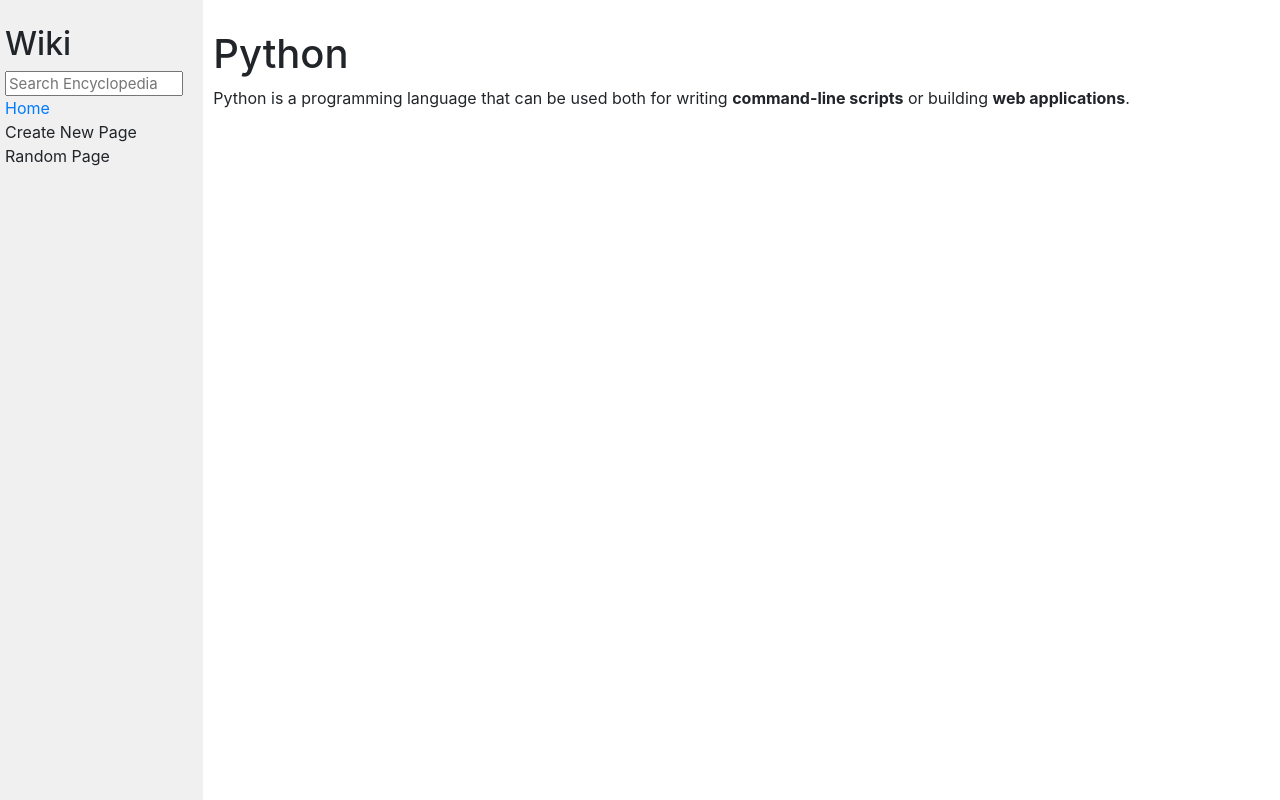
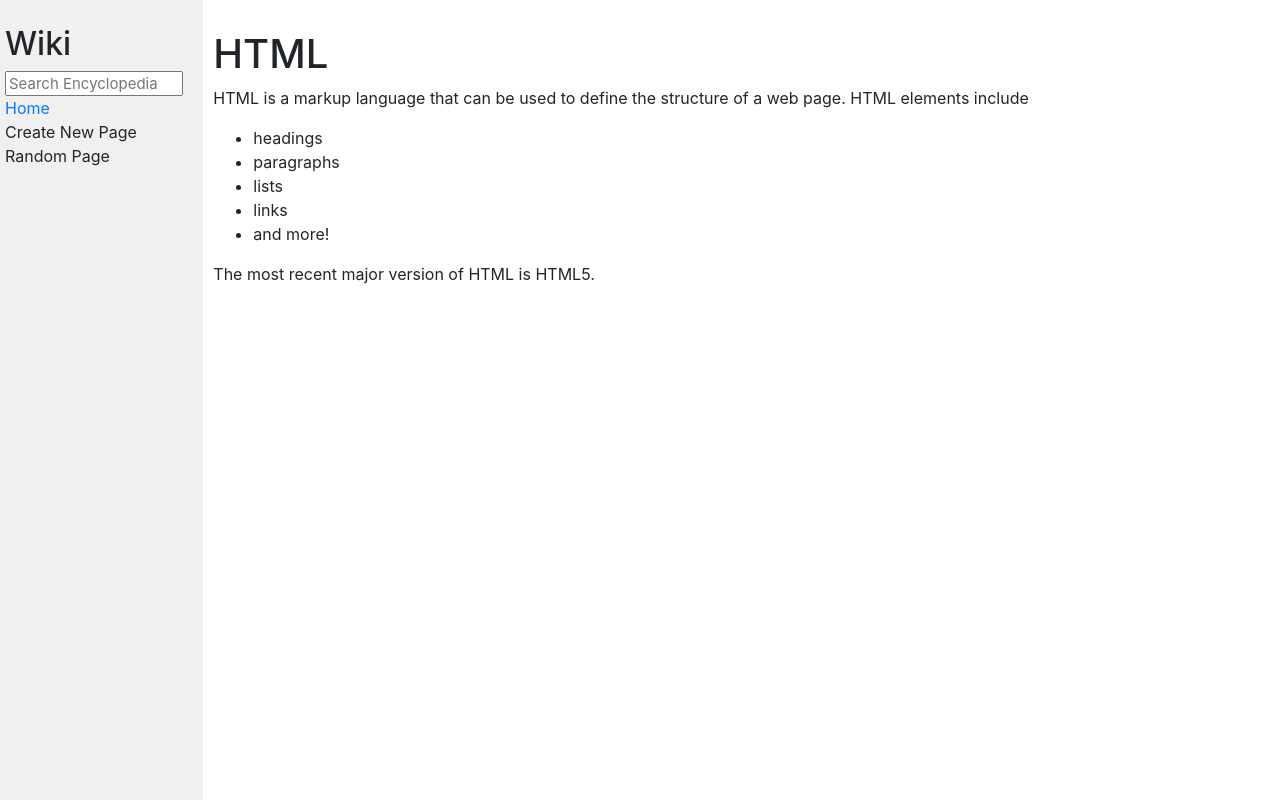
Before and after one commit to aminbeigi/CS50W-Projects, a Django app: template src/Project 0/wiki/encyclopedia/templates/encyclopedia/content.html in a window 1280 px wide. Run offline with Django 3.2, Linux system fonts and the light colour scheme; the template is opened without the code that fills it, so the values that code supplies are empty; some libraries are stand-ins or nearby versions.

Commit message:
Remove scroll bar outline

```diff
--- a/src/Project 0/wiki/encyclopedia/static/encyclopedia/styles.css
+++ b/src/Project 0/wiki/encyclopedia/static/encyclopedia/styles.css
@@ -1,6 +1,7 @@
 body {
     margin: 0;
     background-color: white;
+    overflow: hidden; /* Hide scrollbars */
 }
 
 code {
--- a/src/Project 0/wiki/encyclopedia/templates/encyclopedia/filter.html
+++ b/src/Project 0/wiki/encyclopedia/templates/encyclopedia/filter.html
@@ -1,3 +1,13 @@
-<h1>Python</h1>
+<h1>HTML</h1>
 
-<p>Python is a programming language that can be used both for writing <strong>command-line scripts</strong> or building <strong>web applications</strong>.</p>
+<p>HTML is a markup language that can be used to define the structure of a web page. HTML elements include</p>
+
+<ul>
+<li>headings</li>
+<li>paragraphs</li>
+<li>lists</li>
+<li>links</li>
+<li>and more!</li>
+</ul>
+
+<p>The most recent major version of HTML is HTML5.</p>
```
